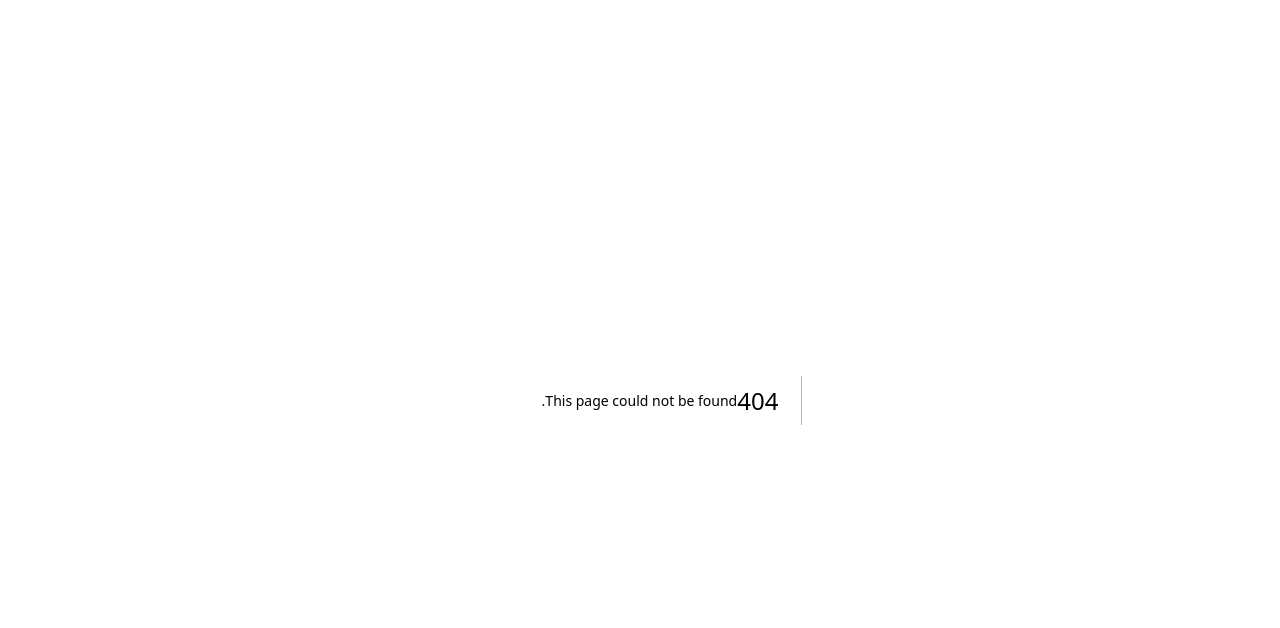
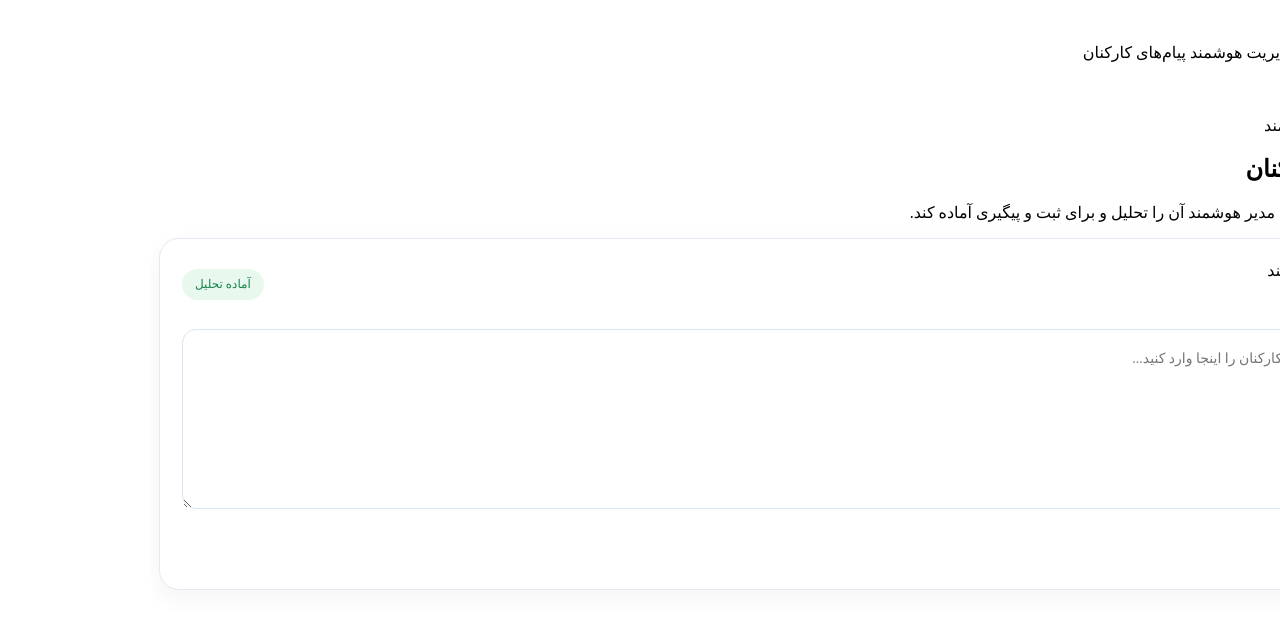
Before and after one commit to mehdimontakhab6-tech/sedaye-smart, a Next.js app: page /manager in a window 1280 px wide. Before the commit this address had no page. Shown: the top 628 px of the page. Built offline with nearby package versions, Linux system fonts and the light colour scheme.

Commit message:
manager/page.tsx

```diff
--- /dev/null
+++ b/app/manager/page.tsx
@@ -0,0 +1,285 @@
+"use client";
+
+import { useState } from "react";
+
+export default function ManagerPage() {
+  const [text, setText] = useState("");
+  const [loading, setLoading] = useState(false);
+  const [result, setResult] = useState<any>(null);
+
+  async function analyze() {
+    if (!text.trim()) return;
+
+    setLoading(true);
+    setResult(null);
+
+    try {
+      const response = await fetch("/api/manager/process", {
+        method: "POST",
+        headers: {
+          "Content-Type": "application/json"
+        },
+        body: JSON.stringify({
+          text
+        })
+      });
+
+      const data = await response.json();
+      setResult(data);
+    } catch {
+      setResult({
+        ok: false,
+        error: "ارتباط با مدیر هوشمند برقرار نشد."
+      });
+    } finally {
+      setLoading(false);
+    }
+  }
+
+  return (
+    <main className="page">
+
+      <header className="top">
+
+        <div>
+          <div className="brand">
+            🤖 مدیر هوشمند
+          </div>
+
+          <p>
+            تحلیل، دسته‌بندی و مدیریت هوشمند پیام‌های کارکنان
+          </p>
+        </div>
+
+        <a href="/" className="back">
+          ← داشبورد
+        </a>
+
+      </header>
+
+      <section className="hero">
+
+        <div className="heroText">
+
+          <span className="eyebrow">
+            مرکز فرماندهی هوشمند
+          </span>
+
+          <h1>
+            تحلیل پیام کارکنان
+          </h1>
+
+          <p>
+            متن پیام را وارد کنید تا مدیر هوشمند آن را
+            تحلیل و برای ثبت و پیگیری آماده کند.
+          </p>
+
+        </div>
+
+      </section>
+
+      <section className="managerPanel">
+
+        <div className="managerHeader">
+
+          <div>
+            <span className="eyebrow">
+              🤖 پردازش هوشمند
+            </span>
+
+            <h2>
+              پیام جدید
+            </h2>
+          </div>
+
+          <span className="managerStatus">
+            آماده تحلیل
+          </span>
+
+        </div>
+
+        <textarea
+          value={text}
+          onChange={(e) => setText(e.target.value)}
+          placeholder="متن پیام یا مسئله کارکنان را اینجا وارد کنید..."
+          style={{
+            width: "100%",
+            minHeight: "180px",
+            border: "1px solid #dce5f4",
+            borderRadius: "14px",
+            padding: "15px",
+            fontFamily: "inherit",
+            fontSize: "14px",
+            lineHeight: "2",
+            resize: "vertical",
+            outline: "none",
+            boxSizing: "border-box"
+          }}
+        />
+
+        <button
+          onClick={analyze}
+          disabled={loading || !text.trim()}
+          style={{
+            marginTop: "14px",
+            border: "none",
+            borderRadius: "12px",
+            padding: "12px 22px",
+            background: "#1769e0",
+            color: "white",
+            fontFamily: "inherit",
+            fontWeight: "bold",
+            cursor: "pointer",
+            opacity: loading || !text.trim() ? 0.6 : 1
+          }}
+        >
+          {loading
+            ? "در حال تحلیل..."
+            : "🤖 تحلیل پیام"}
+        </button>
+
+      </section>
+
+      {result && (
+
+        <section className="managerPanel">
+
+          <div className="managerHeader">
+
+            <div>
+              <span className="eyebrow">
+                نتیجه تحلیل
+              </span>
+
+              <h2>
+                گزارش مدیر هوشمند
+              </h2>
+            </div>
+
+          </div>
+
+          {!result.ok ? (
+
+            <div className="empty">
+              {result.error}
+            </div>
+
+          ) : (
+
+            <div className="managerGrid">
+
+              <div>
+                <strong>
+                  {result.category}
+                </strong>
+
+                <span>
+                  دسته‌بندی پیام
+                </span>
+              </div>
+
+              <div>
+                <strong>
+                  {result.action}
+                </strong>
+
+                <span>
+                  اقدام انجام‌شده
+                </span>
+              </div>
+
+              <div>
+                <strong>
+                  {result.issue?.tracking_id ||
+                    result.existing_issue?.tracking_id ||
+                    "—"}
+                </strong>
+
+                <span>
+                  شناسه پرونده
+                </span>
+              </div>
+
+              <div>
+                <strong>
+                  بررسی انسانی
+                </strong>
+
+                <span>
+                  تصمیم نهایی با مدیر سامانه
+                </span>
+              </div>
+
+            </div>
+
+          )}
+
+          {result.issue && (
+            <div className="issue" style={{ marginTop: "18px" }}>
+
+              <span className="tracking">
+                {result.issue.tracking_id}
+              </span>
+
+              <h2>
+                {result.issue.title}
+              </h2>
+
+              <p>
+                {result.issue.description}
+              </p>
+
+              <div className="issueMeta">
+
+                <span>
+                  وضعیت: {result.issue.status}
+                </span>
+
+                <span>
+                  دسته‌بندی: {result.issue.category}
+                </span>
+
+              </div>
+
+            </div>
+          )}
+
+          {result.existing_issue && (
+            <div className="issue" style={{ marginTop: "18px" }}>
+
+              <span className="tracking">
+                پرونده مشابه پیدا شد
+              </span>
+
+              <h2>
+                {result.existing_issue.title}
+              </h2>
+
+              <p>
+                این پیام به یک مسئله ثبت‌شده شباهت دارد.
+              </p>
+
+              <div className="issueMeta">
+
+                <span>
+                  شناسه: {result.existing_issue.tracking_id}
+                </span>
+
+                <span>
+                  میزان شباهت: {Math.round(
+                    (result.similarity || 0) * 100
+                  )}٪
+                </span>
+
+              </div>
+
+            </div>
+          )}
+
+        </section>
+
+      )}
+
+    </main>
+  );
+          }
```
